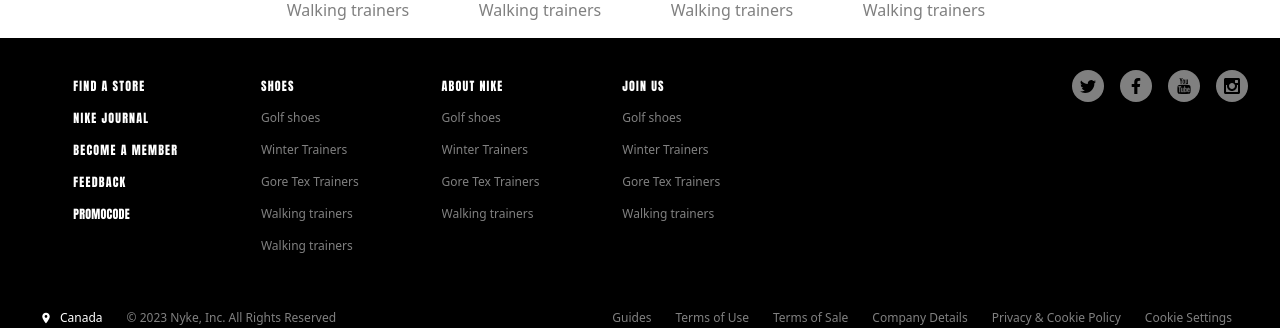
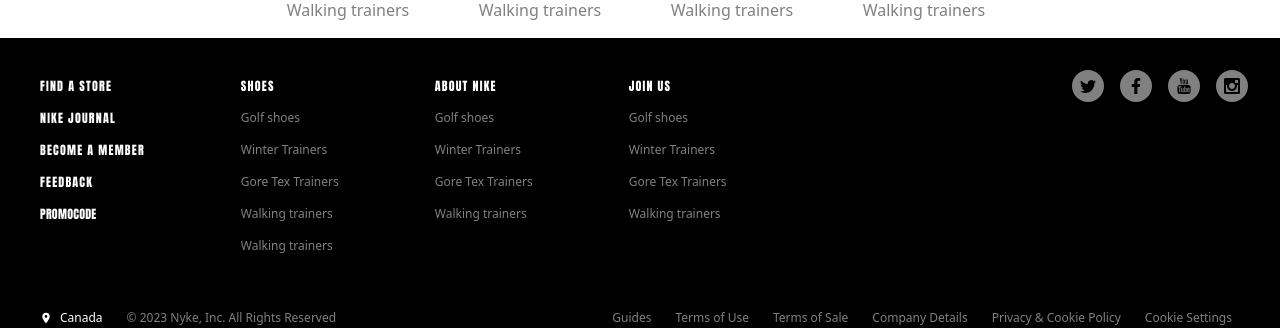
Before and after one commit to julienLeMee/nyke, a Next.js app: page / in a window 1280 px wide. Shown: the part 4272-4600 px from the top of the page. Built offline with nearby package versions, Linux system fonts and the light colour scheme.

Commit message:
added FooterDown components

```diff
--- a/components/FooterDown.jsx
+++ b/components/FooterDown.jsx
@@ -11,9 +11,9 @@
       <div className='bg-black pt-8 px-8'>
         <div className='w-full flex justify-between mx-auto'>
 
-        <div className='text-white w-full md:w-[60%] max-w-[95%] h-full flex flex-col md:flex-row justify-around'>
+        <div className='text-white w-full md:w-[70%] max-w-[95%] h-full flex flex-col md:flex-row'>
 
-          <div className='flex flex-col'>
+          <div className='flex flex-col mr-20'>
             <div className="p-2">
               <h6 className='uppercase text-xs tracking-widest'>Find a Store</h6>
             </div>
@@ -31,7 +31,7 @@
             </div>
           </div>
 
-          <div className='flex flex-col'>
+          <div className='flex flex-col mr-20'>
             <div className="p-2">
               <h6 className='uppercase text-xs tracking-widest'>Shoes</h6>
             </div>
@@ -46,7 +46,7 @@
             </div>
           </div>
 
-          <div className='flex flex-col'>
+          <div className='flex flex-col mr-20'>
             <div className="p-2">
               <h6 className='uppercase text-xs tracking-widest'>About Nike</h6>
             </div>
@@ -60,7 +60,7 @@
             </div>
           </div>
 
-          <div className='flex flex-col'>
+          <div className='flex flex-col mr-20'>
             <div className="p-2">
               <h6 className='uppercase text-xs tracking-widest'>Join Us</h6>
             </div>
```
